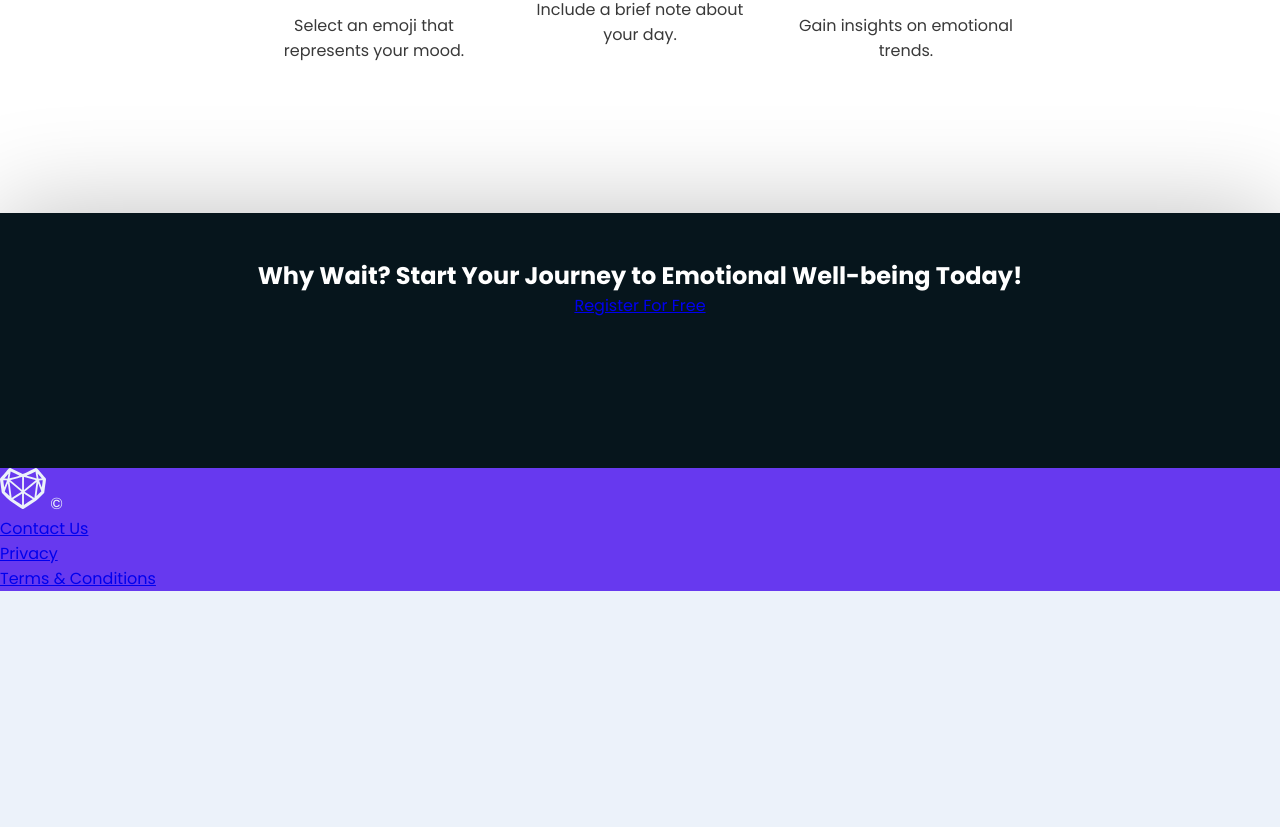
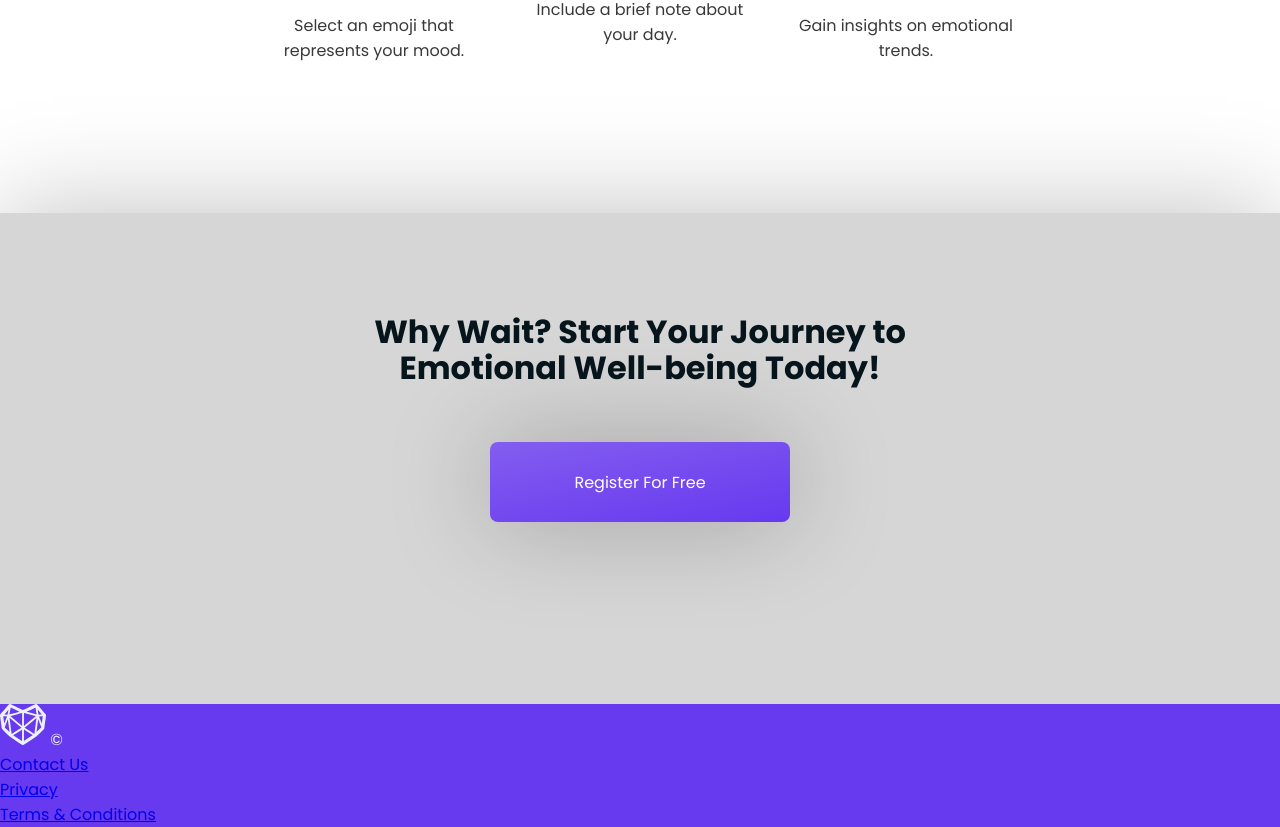
Before and after one commit to brandonaldred/mood-tracker, a Next.js app: page / in a window 1280 px wide. Shown: the part 1008-1835 px from the top of the page. Before the commit the page ends 1599 px from the top, so only its background shows below. Built offline with nearby package versions, Linux system fonts and the light colour scheme.

Commit message:
adding little bits

```diff
--- a/app/page.js
+++ b/app/page.js
@@ -35,11 +35,11 @@ export default function Index() {
                     </li>
                 </ul>
             </div>
-            <div className={styles.signup}>
+            <div className={`${styles.signup} ${styles.section}`}>
                 <h2>Why Wait? Start Your Journey to Emotional Well-being Today!</h2>
-                <Link href="/register">Register For Free</Link>
+                <Link className={styles.register} href="/register">Register For Free</Link>
             </div>
-            <div className={styles.footer}>
+            <div className={`${styles.footer}`}>
                 <p><img src={icon.src} alt="MoodTracker" /> &copy;</p>
                 <ul>
                     <li><Link href="/contact">Contact Us</Link></li>
--- a/app/page.module.css
+++ b/app/page.module.css
@@ -8,7 +8,7 @@
     box-shadow: 0px 0px 102px 0px rgba(0, 0, 0, 0.25);
 }
 
-.section h1, .section p {
+.section h1, .section p, .section h2 {
     width: 95%;
     max-width: 700px;
 }
@@ -25,7 +25,7 @@
     max-width: 550px;
 }
 
-.hero a:first-of-type {
+.hero a:first-of-type, .signup a {
     display: flex;
     align-items: center;
     justify-content: center;
@@ -91,9 +91,19 @@
 }
 
 .signup {
-    background-color: var(--black);
+    background-color: var(--lt-selected);
     box-shadow: 0px 0px 102px 0px rgba(0, 0, 0, 0.25);
-    color: var(--white)
+    color: var(--black)
+}
+
+.signup h2 {
+    margin: 3.5rem auto;
+    font-size: 2rem;
+    line-height: 2.25rem;
+}
+
+.signup a {
+
 }
 
 .footer {
```
